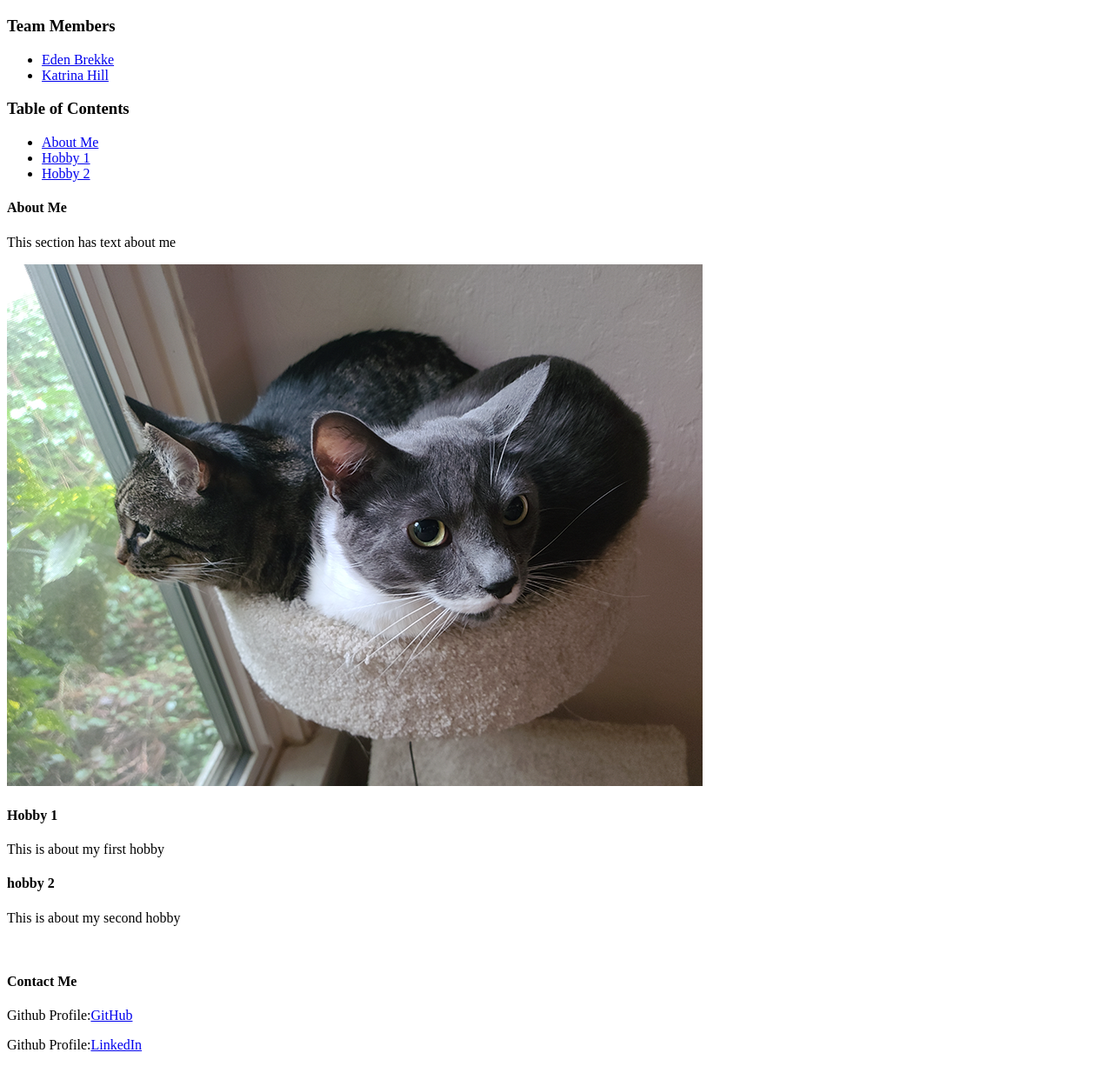
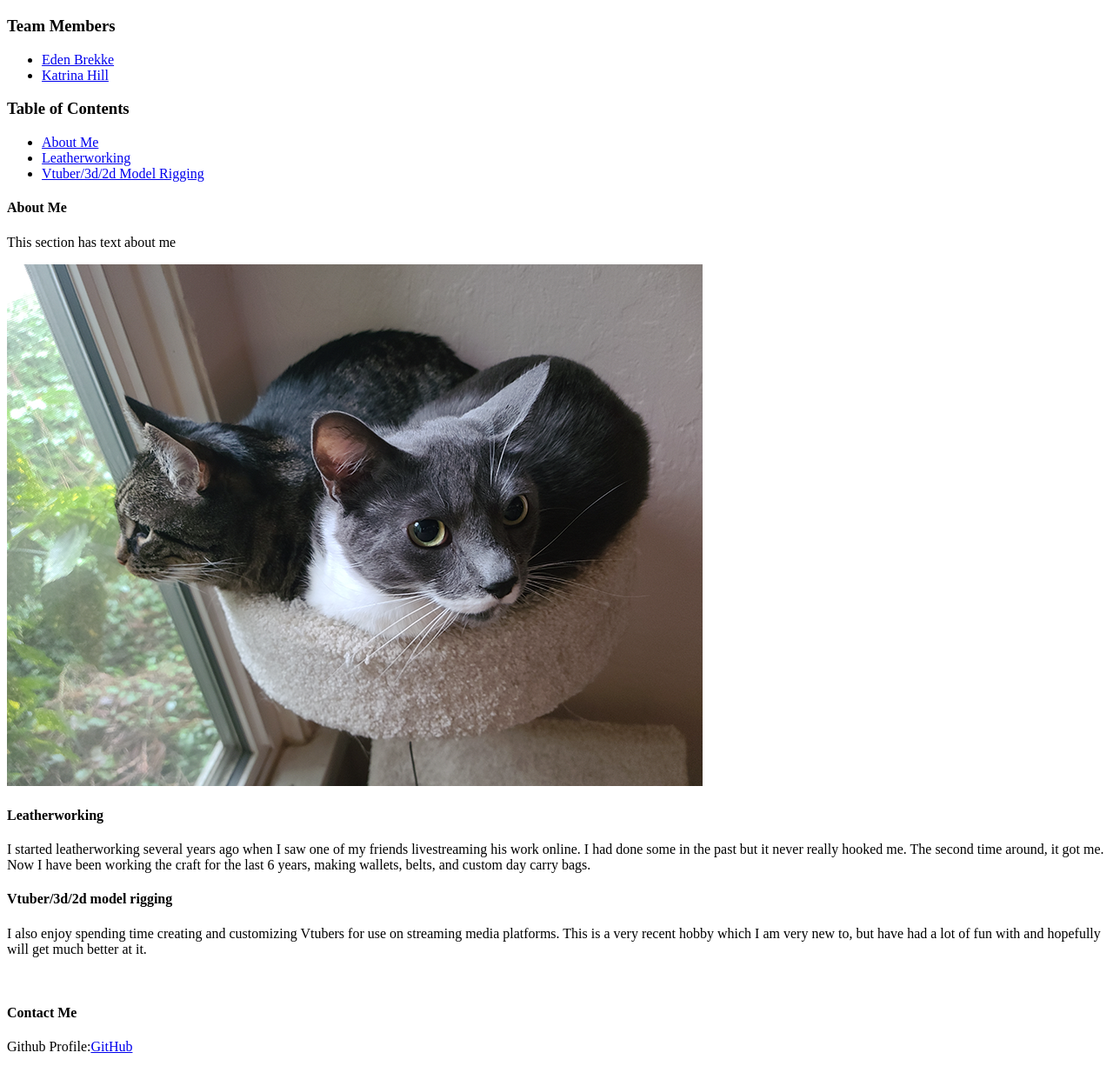
Before and after one commit to wildwoodwaltz/Waffleiron, a plain HTML site: page index.html in a window 1280 px wide. Shown: the part 61-1287 px from the top of the page at 87% size. Drawn offline with Linux system fonts and the light colour scheme.

Commit message:
Added more text to hobbies and named hobbies

```diff
--- a/index.html
+++ b/index.html
@@ -17,17 +17,21 @@
      <h3>Table of Contents</h3>
      <ul>
         <li><a href="#aboutme">About Me</a></li>
-        <li><a href="#hobby1">Hobby 1</a></li>
-        <li><a href="#hobby2">Hobby 2</a></li>
+        <li><a href="#leatherworking">Leatherworking</a></li>
+        <li><a href="#vtuber">Vtuber/3d/2d Model Rigging</a></li>
     </ul>
 
     <h4 id="aboutme">About Me</h4>
         <p>This section has text about me</p>
-        <img src="vivandrupert.png">
-    <h4 id="hobby1">Hobby 1</h4>
-        <p>This is about my first hobby</p>
-    <h4 id="hobby2">hobby 2</h4>
-        <p>This is about my second hobby</p>
+        <img src="vivandrupert.png" alt="Two cats sitting together looking out the window">
+    <h4 id="hobby1">Leatherworking</h4>
+        <p>I started leatherworking several years ago when I saw one of my friends livestreaming his work online.
+            I had done some in the past but it never really hooked me. The second time around, it got me. Now I have been
+            working the craft for the last 6 years, making wallets, belts, and custom day carry bags.</p>
+    <h4 id="vtuber">Vtuber/3d/2d model rigging</h4>
+        <p>I also enjoy spending time creating and customizing Vtubers for use on streaming media platforms. This
+            is a very recent hobby which I am very new to, but have had a lot of fun with and hopefully will get
+            much better at it.</p>
         <img src="">
 
     <h4>Contact Me</h4>
```
